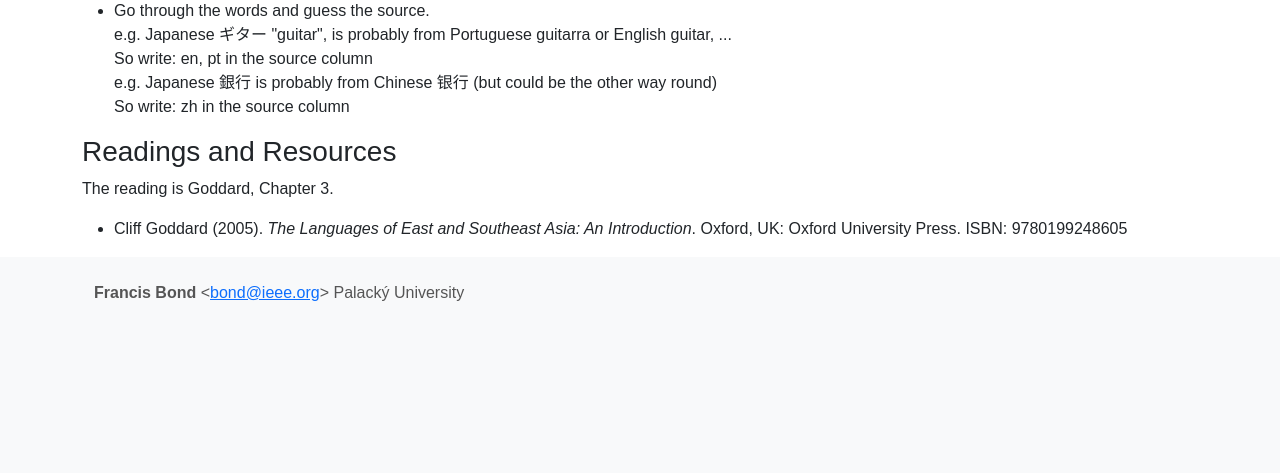
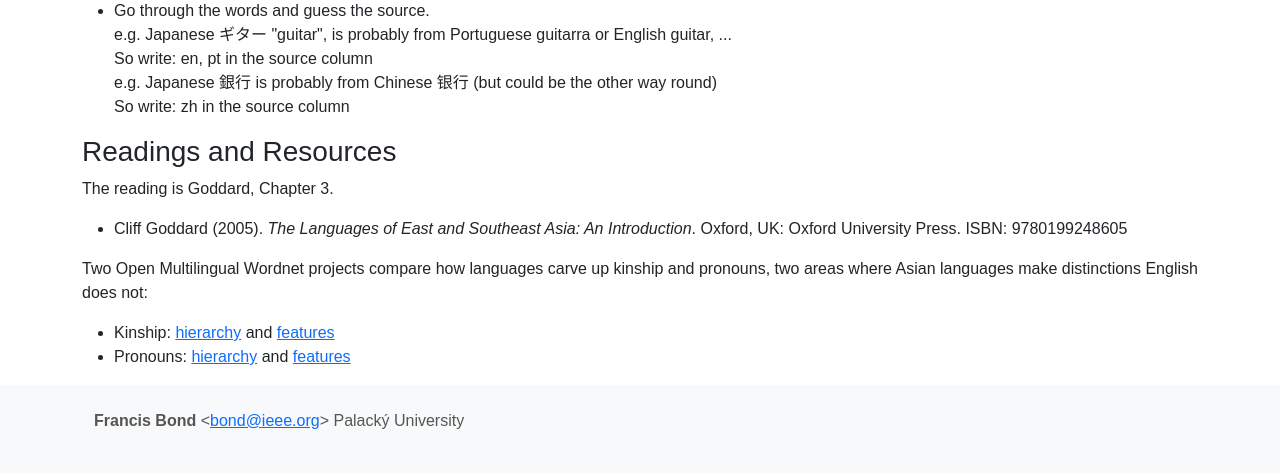
Before and after one commit to bond-lab/Linguistics-of-Asian-Languages, a Flask app: page /week/words/ in a window 1280 px wide. Shown: the part 639-1112 px from the top of the page. Before the commit the page ends 940 px from the top, so only its background shows below. Run offline with Flask 3, Linux system fonts and the light colour scheme.

Commit message:
words week: link the OMW kinship and pronoun hierarchies and feature docs
Co-Authored-By: Claude Fable 5.1 <noreply@anthropic.com>

```diff
--- a/web/templates/weeks/words.html
+++ b/web/templates/weeks/words.html
@@ -47,4 +47,14 @@
 ISBN: 9780199248605
 </ul>
 
+<p>Two Open Multilingual Wordnet projects compare how languages carve up
+  kinship and pronouns, two areas where Asian languages make distinctions
+  English does not:
+<ul>
+  <li>Kinship: <a href='https://omwn.org/omw-kinship/hierarchy/'>hierarchy</a>
+    and <a href='https://github.com/omwn/omw-kinship/blob/main/FEATURES.md'>features</a>
+  <li>Pronouns: <a href='https://omwn.org/omw-pronoun/hierarchy/'>hierarchy</a>
+    and <a href='https://github.com/omwn/omw-pronoun/blob/main/FEATURES.md'>features</a>
+</ul>
+
 {% endblock %}
```
Also changed, not shown: docs/week/words/index.html (+10 -0 lines).
